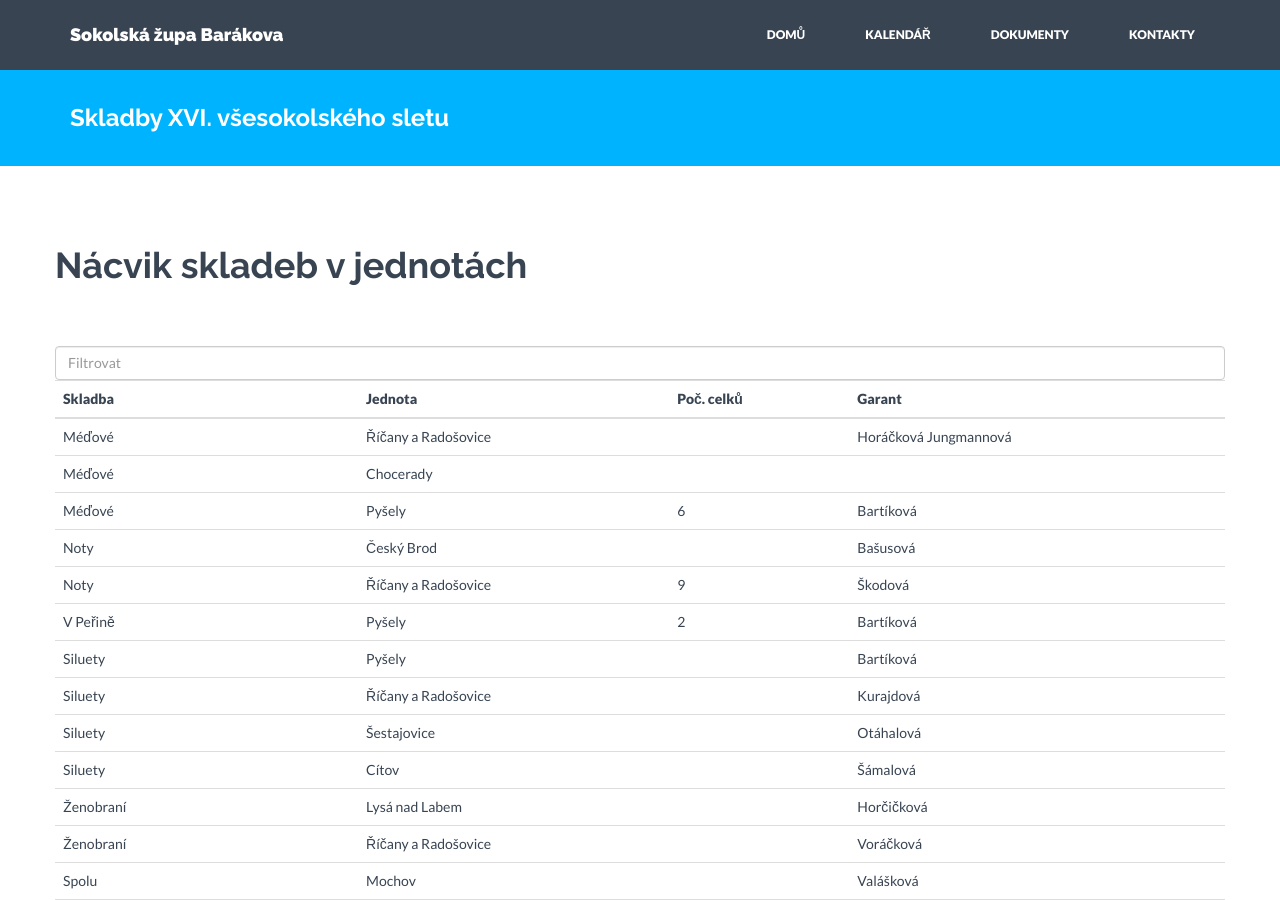
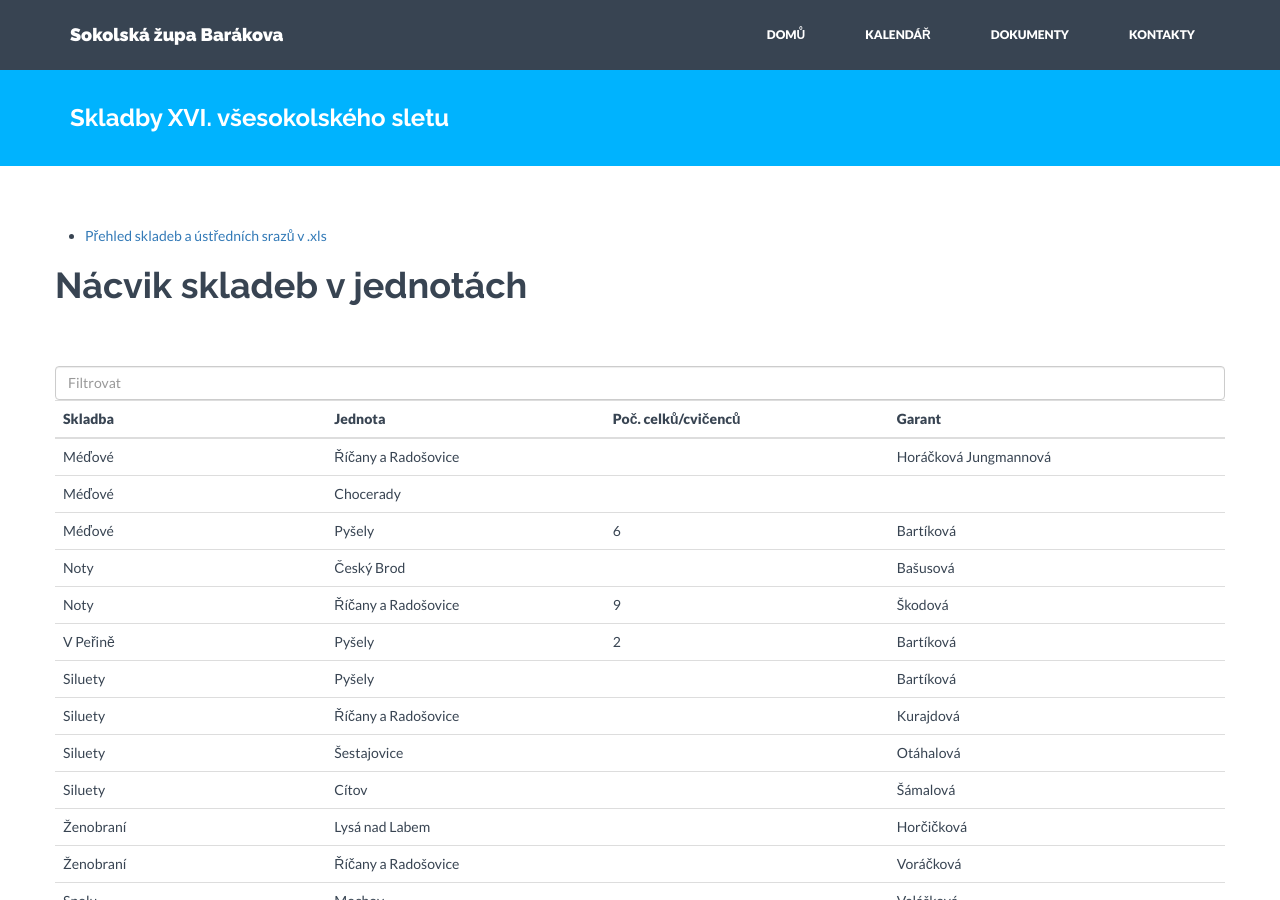
Before and after one commit to milanhybner/zbarakova.cz, a Jekyll site: the page built from slet/skladby.md, in a window 1280 px wide and 900 px high. Built offline with Jekyll 4.4.1, drawn with Linux system fonts in a browser that asks for light colours; nearby versions of some CDN libraries; our own code applies the rules of GitHub Pages for plain Markdown files.

```diff
--- a/slet/skladby.md
+++ b/slet/skladby.md
@@ -2,6 +2,8 @@
 layout: page
 nazev: Skladby XVI. všesokolského sletu
 ---
+
+* [Přehled skladeb a ústředních srazů v .xls](https://drive.google.com/open?id=0B0w6gDorCVUkTmtwcWZTS3RCbU1GQzRTaURLUjBZQWFSd1lB)
 
 # Nácvik skladeb v jednotách
 
@@ -14,7 +16,7 @@
                 <tr>
                     <th>Skladba</th>
                     <th>Jednota</th>
-                    <th>Poč. celků</th>
+                    <th>Poč. celků/cvičenců</th>
                     <th>Garant</th>
                 </tr>
             </thead>
```
